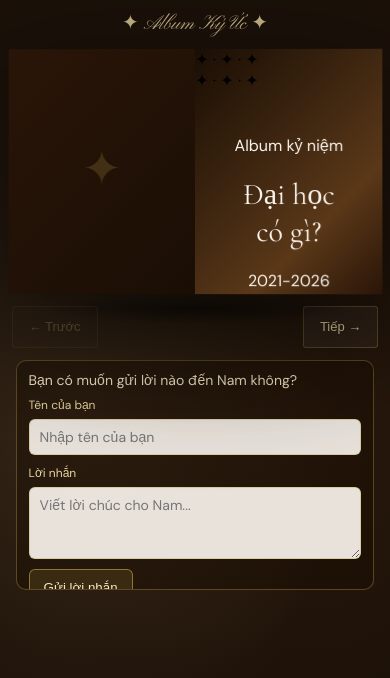
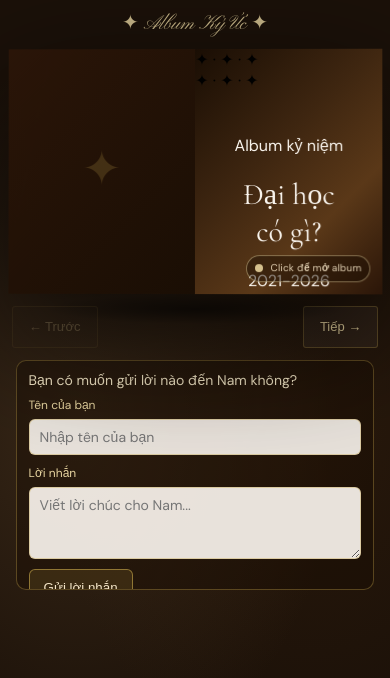
Before and after one commit to dinhnamng28203/graduation-invitation, a React (Vite) app: page / in a window 390 px wide. Shown: the top 678 px of the page. Built offline with nearby package versions, Linux system fonts and the light colour scheme; no server answers.

Commit message:
Add first-cover click hint for opening album
Show an animated hint on the cover page to guide users to click the right page, while keeping all inner album pages free of this hint.

```diff
--- a/src/App.css
+++ b/src/App.css
@@ -195,6 +195,59 @@ body {
   font-size: 48px;
   color: var(--gold);
   opacity: 0.2;
+}
+
+.cover-open-hint {
+  position: absolute;
+  right: 22px;
+  bottom: 18px;
+  display: inline-flex;
+  align-items: center;
+  gap: 8px;
+  padding: 7px 10px;
+  border-radius: 999px;
+  border: 1px solid rgba(232, 213, 160, 0.5);
+  background: rgba(26, 14, 4, 0.55);
+  color: #f5e6c8;
+  font-size: 11px;
+  font-weight: 600;
+  letter-spacing: 0.2px;
+  pointer-events: none;
+  animation: coverHintFloat 1.8s ease-in-out infinite;
+}
+
+.cover-open-dot {
+  width: 8px;
+  height: 8px;
+  border-radius: 50%;
+  background: #e8d5a0;
+  box-shadow: 0 0 0 0 rgba(232, 213, 160, 0.8);
+  animation: coverHintPulse 1.4s ease-out infinite;
+}
+
+.cover-open-text {
+  white-space: nowrap;
+}
+
+@keyframes coverHintPulse {
+  0% {
+    box-shadow: 0 0 0 0 rgba(232, 213, 160, 0.8);
+  }
+  100% {
+    box-shadow: 0 0 0 10px rgba(232, 213, 160, 0);
+  }
+}
+
+@keyframes coverHintFloat {
+  0%,
+  100% {
+    transform: translateY(0);
+    opacity: 0.88;
+  }
+  50% {
+    transform: translateY(-3px);
+    opacity: 1;
+  }
 }
 
 .layout-full,
@@ -739,4 +792,17 @@ body {
   .guest-note-form textarea {
     font-size: 14px;
   }
+
+  .cover-open-hint {
+    right: 12px;
+    bottom: 12px;
+    font-size: 10px;
+    padding: 6px 8px;
+    max-width: calc(100% - 20px);
+  }
+
+  .cover-open-text {
+    white-space: normal;
+    line-height: 1.25;
+  }
 }
--- a/src/albumBook.js
+++ b/src/albumBook.js
@@ -46,7 +46,10 @@ function renderCoverFront() {
       <div class="cover-rule"></div>
       <div class="cover-year">2021-2026</div>
     </div>
-    <div class="cover-open-hint">Nhấn để mở →</div>
+    <div class="cover-open-hint" aria-hidden="true">
+      <span class="cover-open-dot"></span>
+      <span class="cover-open-text">Click để mở album</span>
+    </div>
   </div>`;
 }
 
```
